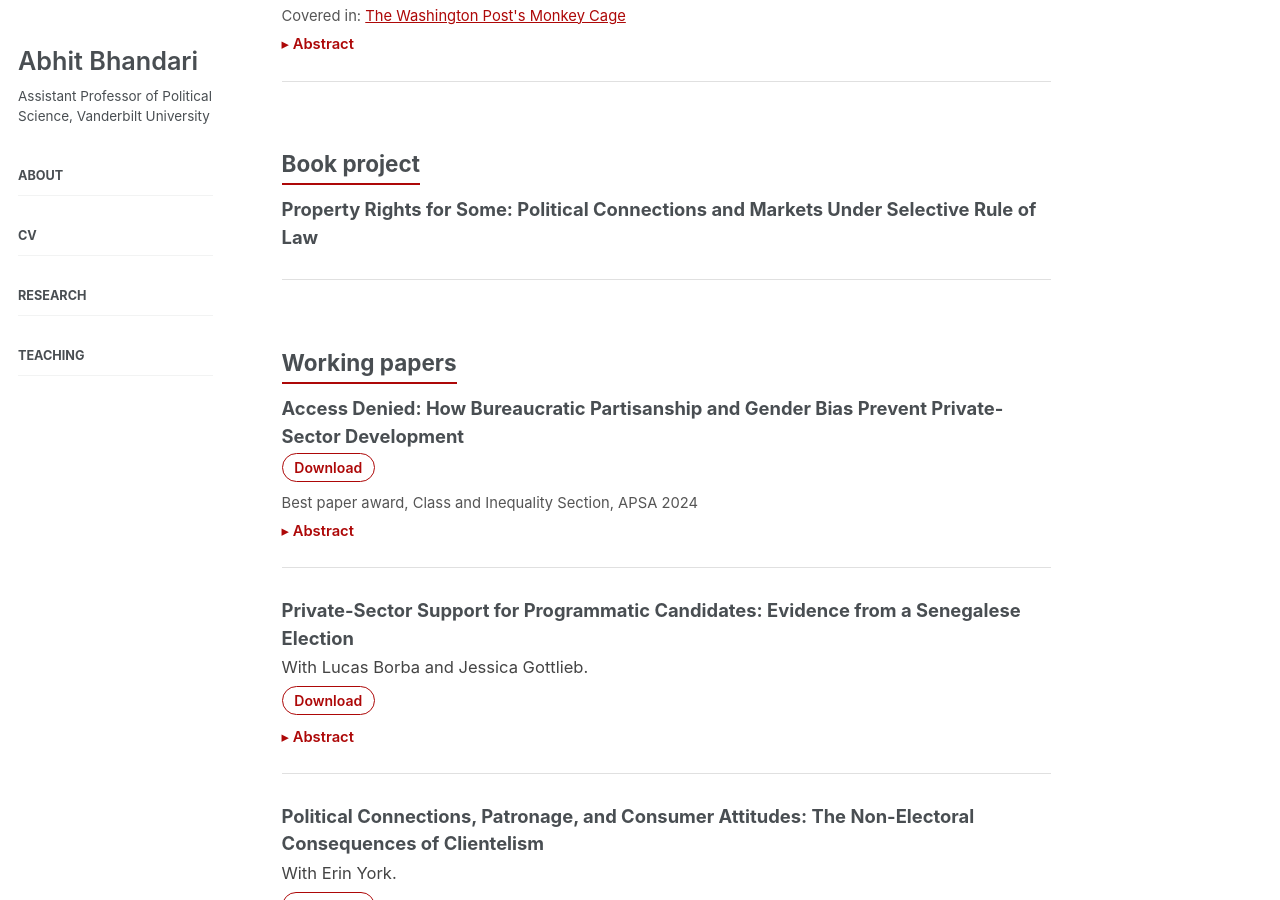
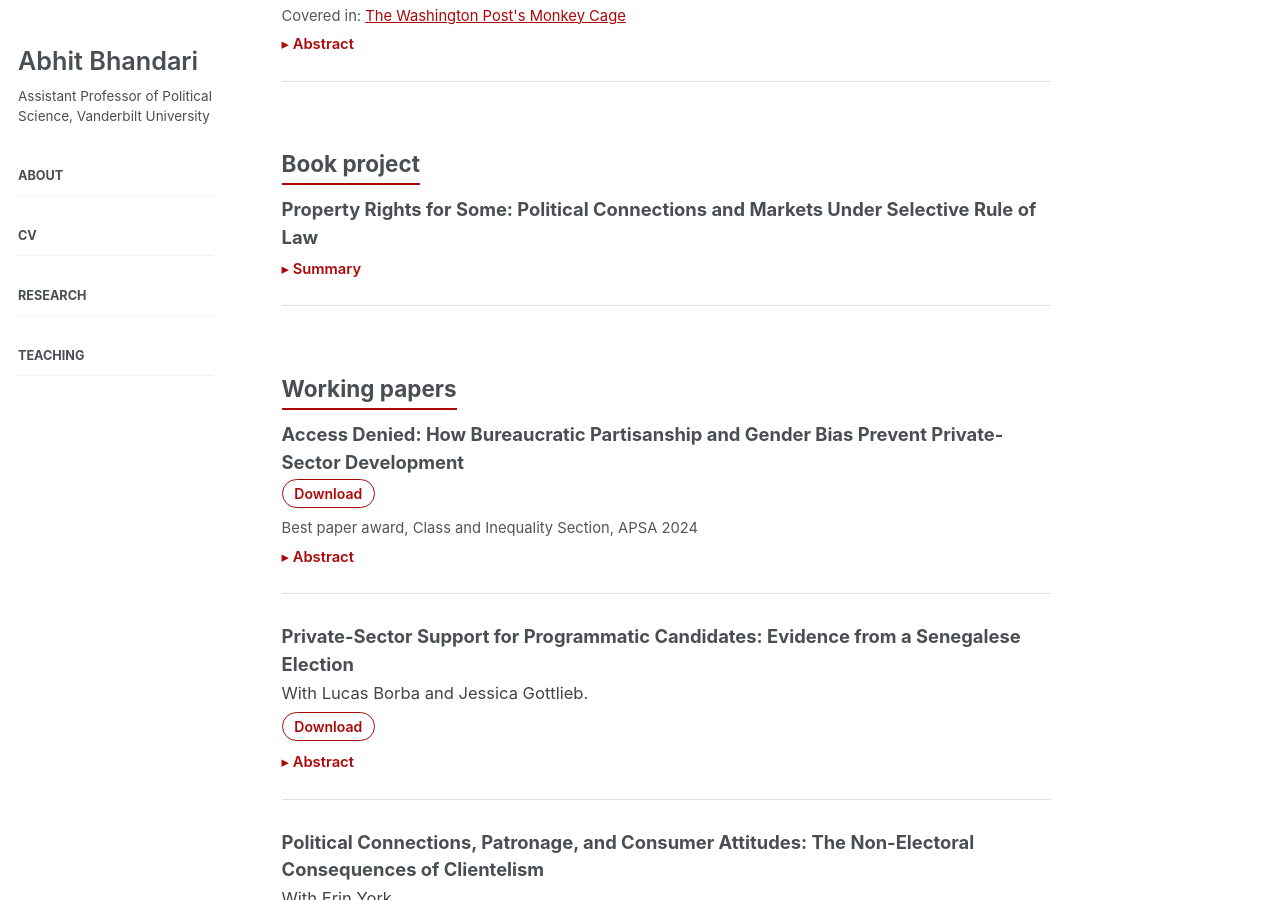
Before and after one commit to abhitbhandari/abhitbhandari.github.io, a Jekyll site: the page built from _pages/research.md, in a window 1280 px wide and 900 px high, scrolled down 1183 px. Built offline with Jekyll 4.4.1, drawn with Linux system fonts in a browser that asks for light colours; a script bundle is joined from its source files by our own code; library files that are not in the unit come from our copies.

Commit message:
Update research.md

```diff
--- a/_pages/research.md
+++ b/_pages/research.md
@@ -86,6 +86,10 @@
 
 <div class="pub-entry">
   <div class="pub-title">Property Rights for Some: Political Connections and Markets Under Selective Rule of Law</div>
+  <details class="pub-abstract">
+    <summary>Summary</summary>
+    <div class="abstract-text"><em>Property Rights for Some</em> rethinks one of the most important variables in political economy—property rights—by shifting the focus from the societal to the individual level. The book argues that de jure and de facto property rights in weakly institutionalized settings are misaligned and theorizes the existence of politicized property rights, whereby everyday connections shape access to enforcement institutions and, in turn, trust in exchange. Exchange can be understood as a behavioral political outcome that reflects underlying trust in institutions and reveals variation within societies' distribution of property rights security. I use innovative methods to test the theory of politicized property rights, including creating and running my own business in Senegal to measure behavioral outcomes in market exchange. I also implemented large-scale surveys of firm owners (in both the formal and informal economies) and consumers and integrate significant qualitative and cross-national evidence throughout.</div>
+  </details>
 </div>
 
 
```
